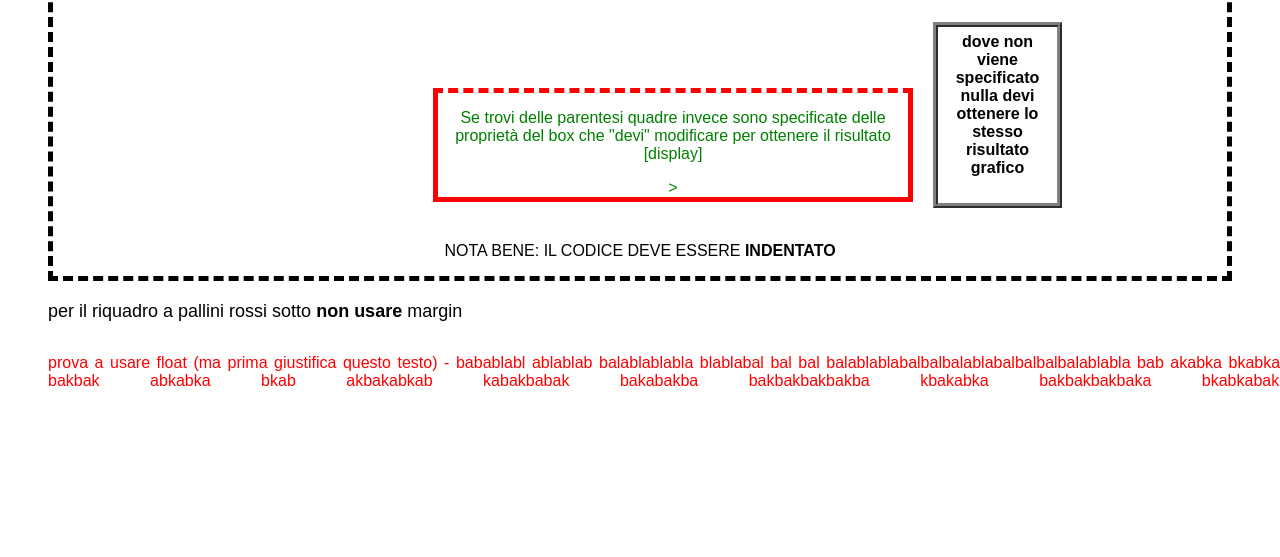
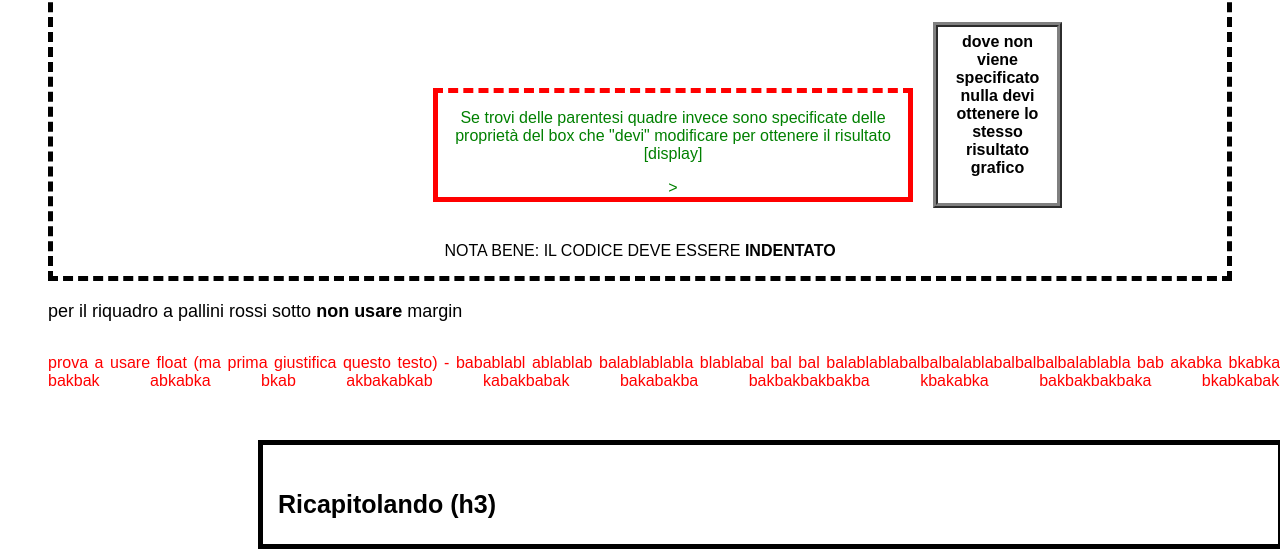
Before and after one commit to DajaKlaus/Daja_verifica_05-05-2022, a plain HTML site: page index.html in a window 1280 px wide. Shown: the part 247-804 px from the top of the page. Drawn offline with Linux system fonts and the light colour scheme.

Commit message:
cod finale

```diff
--- a/index.html
+++ b/index.html
@@ -25,5 +25,9 @@
         <div id="textGiustificato">
             <p>prova a usare float (ma prima giustifica questo testo) - babablabl ablablab balablablabla blablabal bal bal balablablabalbalbalablabalbalbalbalablabla bab akabka bkabkaba kbakbakb akbakbak bakbak abkabka bkab akbakabkab kabakbabak bakabakba bakbakbakbakba kbakabka bakbakbakbaka bkabkabakbakb akbakbjjjddj</p>
         </div>
+
+        <div id="dCentro1">
+            <h3>Ricapitolando (h3)</h3>
+        </div>
     </body>
 </html>
--- a/style.css
+++ b/style.css
@@ -48,3 +48,16 @@ fieldset{
     text-align: justify;
     text-align-last: justify;
 }
+
+#dCentro1{
+    border: 5px solid black;
+    width: 1000px;
+    margin-top: 50px;
+    margin-left: 250px;
+    padding-top: 20px;
+    padding-left: 15px;
+}
+
+#dCentro1 h3{
+    font-size: 25px;
+}
```
